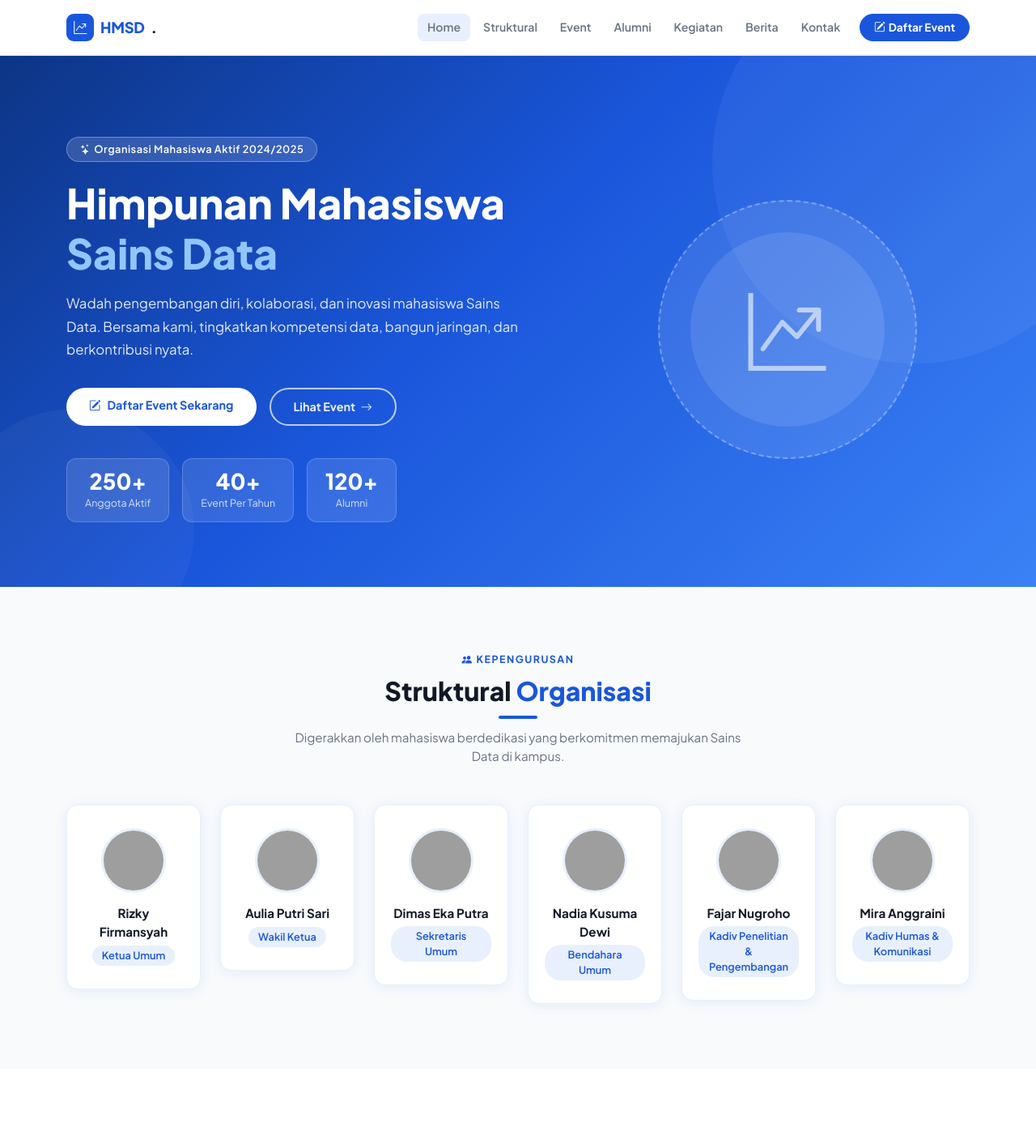
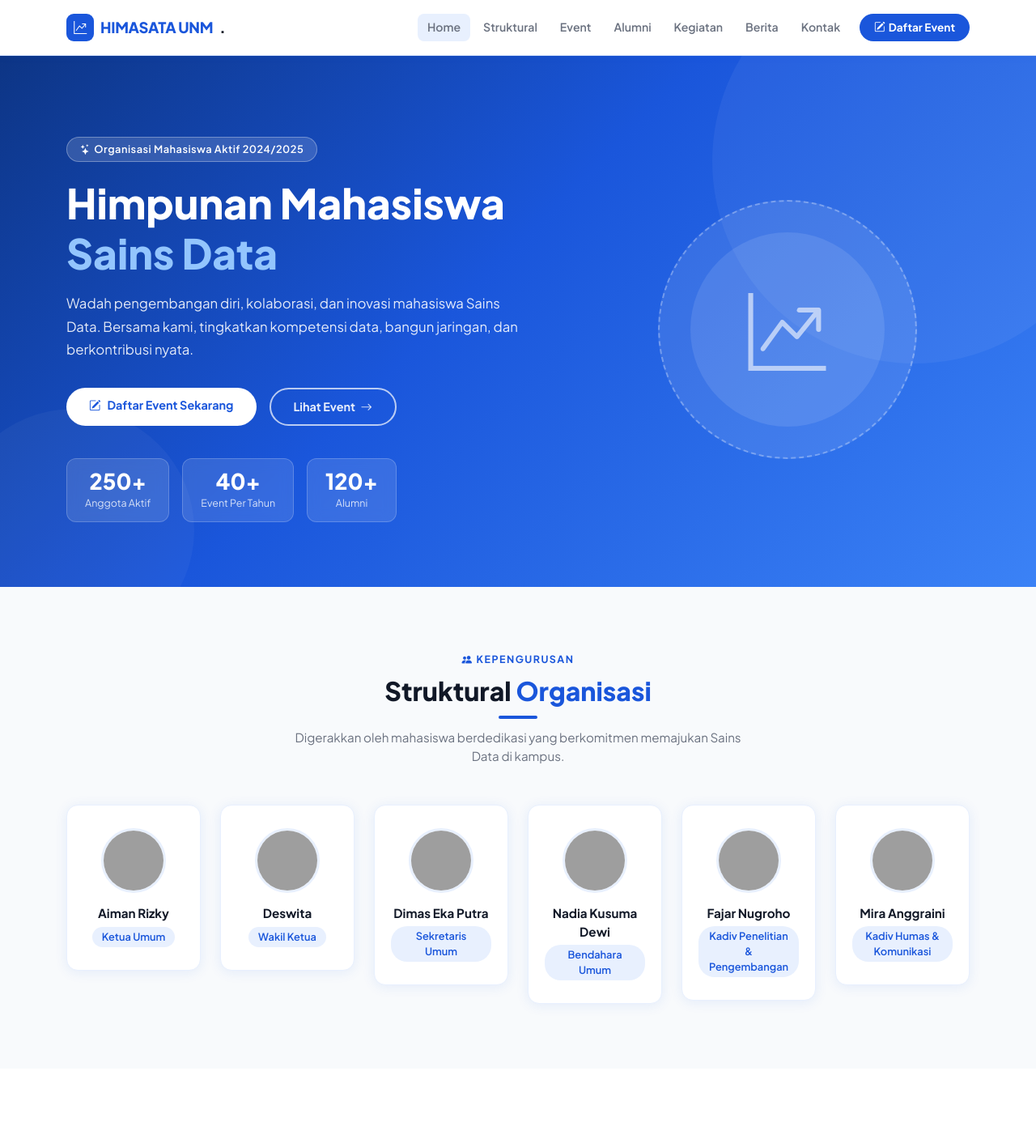
Before and after one commit to damaruWS55/himasata, a PHP site: page / in a window 1280 px wide. Shown: the top 1402 px of the page at 81% size. Run offline with PHP 8.4, Linux system fonts and the light colour scheme; grey boxes are pictures that could not be loaded.

Commit message:
Update index.php

```diff
--- a/index.php
+++ b/index.php
@@ -1,6 +1,6 @@
 <?php
 // ============================================================
-// index.php - Halaman Utama Website HMSD
+// index.php - Halaman Utama Website HIMASATA UNM
 // Himpunan Mahasiswa Sains Data
 // ============================================================
 
@@ -10,12 +10,12 @@
 // Pengurus / Struktural
 $pengurus = [
     [
-        'nama'    => 'Rizky Firmansyah',
+        'nama'    => 'Aiman Rizky',
         'jabatan' => 'Ketua Umum',
         'foto'    => 'https://ui-avatars.com/api/?name=Rizky+Firmansyah&background=1a56db&color=fff&size=150',
     ],
     [
-        'nama'    => 'Aulia Putri Sari',
+        'nama'    => 'Deswita',
         'jabatan' => 'Wakil Ketua',
         'foto'    => 'https://ui-avatars.com/api/?name=Aulia+Putri&background=1a56db&color=fff&size=150',
     ],
@@ -142,21 +142,21 @@ $berita = [
     [
         'judul'   => 'HIMASATA Raih Juara 2 Kompetisi Data Nasional 2024',
         'tanggal' => '12 April 2025',
-        'isi'     => 'Tim HMSD berhasil meraih posisi Runner-Up dalam ajang Data Challenge tingkat nasional yang diikuti oleh lebih dari 50 universitas se-Indonesia.',
+        'isi'     => 'Tim HIMASATA UNM berhasil meraih posisi Runner-Up dalam ajang Data Challenge tingkat nasional yang diikuti oleh lebih dari 50 universitas se-Indonesia.',
         'badge'   => 'Prestasi',
         'warna'   => 'success',
     ],
     [
-        'judul'   => 'Pelantikan Pengurus HMSD Periode 2024/2025',
+        'judul'   => 'Pelantikan Pengurus HIMASATA UNM Periode 2024/2025',
         'tanggal' => '3 April 2025',
-        'isi'     => 'Pelantikan resmi pengurus baru HMSD periode 2024/2025 diselenggarakan di Aula Universitas, dihadiri oleh Dekan Fakultas dan seluruh civitas akademika.',
+        'isi'     => 'Pelantikan resmi pengurus baru HIMASATA UNM periode 2024/2025 diselenggarakan di Aula Universitas, dihadiri oleh Dekan Fakultas dan seluruh civitas akademika.',
         'badge'   => 'Organisasi',
         'warna'   => 'primary',
     ],
     [
-        'judul'   => 'MoU HMSD dengan Komunitas Data Indonesia',
+        'judul'   => 'MoU HIMASATA UNM dengan Komunitas Data Indonesia',
         'tanggal' => '28 Maret 2025',
-        'isi'     => 'HMSD resmi menandatangani nota kesepahaman dengan Komunitas Data Indonesia untuk kolaborasi pelatihan, penelitian, dan peluang magang bagi anggota.',
+        'isi'     => 'HIMASATA UNM resmi menandatangani nota kesepahaman dengan Komunitas Data Indonesia untuk kolaborasi pelatihan, penelitian, dan peluang magang bagi anggota.',
         'badge'   => 'Kerjasama',
         'warna'   => 'info',
     ],
@@ -189,32 +189,32 @@ $humas = [
 $sosmed = [
     [
         'platform' => 'Instagram',
-        'akun'     => '@hmsd.official',
-        'link'     => 'https://instagram.com/hmsd.official',
+        'akun'     => '@HIMASATA UNM.official',
+        'link'     => 'https://instagram.com/HIMASATA UNM.official',
         'ikon'     => 'bi bi-instagram',
         'warna'    => '#E1306C',
         'bg'       => '#fce4ec',
     ],
     [
         'platform' => 'TikTok',
-        'akun'     => '@hmsd.official',
-        'link'     => 'https://tiktok.com/@hmsd.official',
+        'akun'     => '@HIMASATA UNM.official',
+        'link'     => 'https://tiktok.com/@HIMASATA UNM.official',
         'ikon'     => 'bi bi-tiktok',
         'warna'    => '#010101',
         'bg'       => '#f0f0f0',
     ],
     [
         'platform' => 'YouTube',
-        'akun'     => 'HMSD Official',
-        'link'     => 'https://youtube.com/@hmsdofficial',
+        'akun'     => 'HIMASATA UNM Official',
+        'link'     => 'https://youtube.com/@HIMASATA UNMofficial',
         'ikon'     => 'bi bi-youtube',
         'warna'    => '#FF0000',
         'bg'       => '#ffebee',
     ],
     [
         'platform' => 'Email',
-        'akun'     => 'hmsd@university.ac.id',
-        'link'     => 'mailto:hmsd@university.ac.id',
+        'akun'     => 'HIMASATA UNM@university.ac.id',
+        'link'     => 'mailto:HIMASATA UNM@university.ac.id',
         'ikon'     => 'bi bi-envelope-fill',
         'warna'    => '#1a56db',
         'bg'       => '#e8f0fe',
@@ -230,7 +230,7 @@ $pesan  = htmlspecialchars($_GET['pesan']  ?? '');
 <head>
     <meta charset="UTF-8">
     <meta name="viewport" content="width=device-width, initial-scale=1.0">
-    <title>HMSD – Himpunan Mahasiswa Sains Data</title>
+    <title>HIMASATA UNM – Himpunan Mahasiswa Sains Data</title>
 
     <!-- Bootstrap 5 CSS -->
     <link href="https://cdn.jsdelivr.net/npm/bootstrap@5.3.3/dist/css/bootstrap.min.css" rel="stylesheet">
@@ -501,7 +501,7 @@ $pesan  = htmlspecialchars($_GET['pesan']  ?? '');
         /* ============================================================
            CARD UMUM
         ============================================================ */
-        .card-hmsd {
+        .card-HIMASATA UNM {
             border: 1.5px solid #e8f0fe;
             border-radius: var(--radius-card);
             box-shadow: var(--shadow-card);
@@ -509,7 +509,7 @@ $pesan  = htmlspecialchars($_GET['pesan']  ?? '');
             background: var(--putih);
         }
 
-        .card-hmsd:hover {
+        .card-HIMASATA UNM:hover {
             box-shadow: var(--shadow-hover);
             transform: translateY(-4px);
             border-color: var(--biru-utama);
@@ -931,7 +931,7 @@ $pesan  = htmlspecialchars($_GET['pesan']  ?? '');
             <div style="background:var(--biru-utama);color:#fff;width:34px;height:34px;border-radius:9px;display:flex;align-items:center;justify-content:center;font-size:1rem;">
                 <i class="bi bi-graph-up-arrow"></i>
             </div>
-            HMSD<span class="brand-dot">.</span>
+            HIMASATA UNM<span class="brand-dot">.</span>
         </a>
 
         <!-- Tombol hamburger untuk mobile -->
@@ -1239,7 +1239,7 @@ $pesan  = htmlspecialchars($_GET['pesan']  ?? '');
             <p class="section-label"><i class="bi bi-award me-1"></i>Alumni</p>
             <h2 class="section-title">Mereka yang <span>Mengawali dari Sini</span></h2>
             <div class="section-divider"></div>
-            <p class="section-desc">Alumni HMSD kini berkarier di berbagai perusahaan dan instansi bergengsi.</p>
+            <p class="section-desc">Alumni HIMASATA UNM kini berkarier di berbagai perusahaan dan instansi bergengsi.</p>
         </div>
 
         <div class="row g-3">
@@ -1271,7 +1271,7 @@ $pesan  = htmlspecialchars($_GET['pesan']  ?? '');
             <p class="section-label"><i class="bi bi-activity me-1"></i>Kegiatan</p>
             <h2 class="section-title">Kegiatan yang Sedang <span>Berlangsung</span></h2>
             <div class="section-divider"></div>
-            <p class="section-desc">Program aktif yang sedang berjalan di HMSD saat ini.</p>
+            <p class="section-desc">Program aktif yang sedang berjalan di HIMASATA UNM saat ini.</p>
         </div>
 
         <div class="row g-4">
@@ -1315,7 +1315,7 @@ $pesan  = htmlspecialchars($_GET['pesan']  ?? '');
                     <p class="section-label"><i class="bi bi-newspaper me-1"></i>Berita</p>
                     <h2 class="section-title">Berita & <span>Informasi Terkini</span></h2>
                     <div class="section-divider"></div>
-                    <p class="section-desc">Update terbaru seputar kegiatan dan pencapaian HMSD.</p>
+                    <p class="section-desc">Update terbaru seputar kegiatan dan pencapaian HIMASATA UNM.</p>
                 </div>
             </div>
         </div>
@@ -1366,7 +1366,7 @@ $pesan  = htmlspecialchars($_GET['pesan']  ?? '');
                     <div class="nama"><?= htmlspecialchars($h['nama']) ?></div>
                     <div class="peran"><?= htmlspecialchars($h['peran']) ?></div>
                     <!-- Tombol WhatsApp dengan format wa.me -->
-                    <a href="https://wa.me/<?= htmlspecialchars($h['wa']) ?>?text=Halo+HMSD,+saya+ingin+bertanya..."
+                    <a href="https://wa.me/<?= htmlspecialchars($h['wa']) ?>?text=Halo+HIMASATA UNM,+saya+ingin+bertanya..."
                        class="btn-wa" target="_blank" rel="noopener">
                         <i class="bi bi-whatsapp"></i>Chat WhatsApp
                     </a>
@@ -1460,7 +1460,7 @@ $pesan  = htmlspecialchars($_GET['pesan']  ?? '');
                 &copy; <?= date('Y') ?> Himpunan Mahasiswa Sains Data. All rights reserved.
             </p>
             <p class="mb-0" style="font-size:0.82rem;">
-                Dibuat dengan <span style="color:#ef4444;">♥</span> oleh Tim HMSD
+                Dibuat dengan <span style="color:#ef4444;">♥</span> oleh Tim HIMASATA UNM
             </p>
         </div>
     </div>
```
